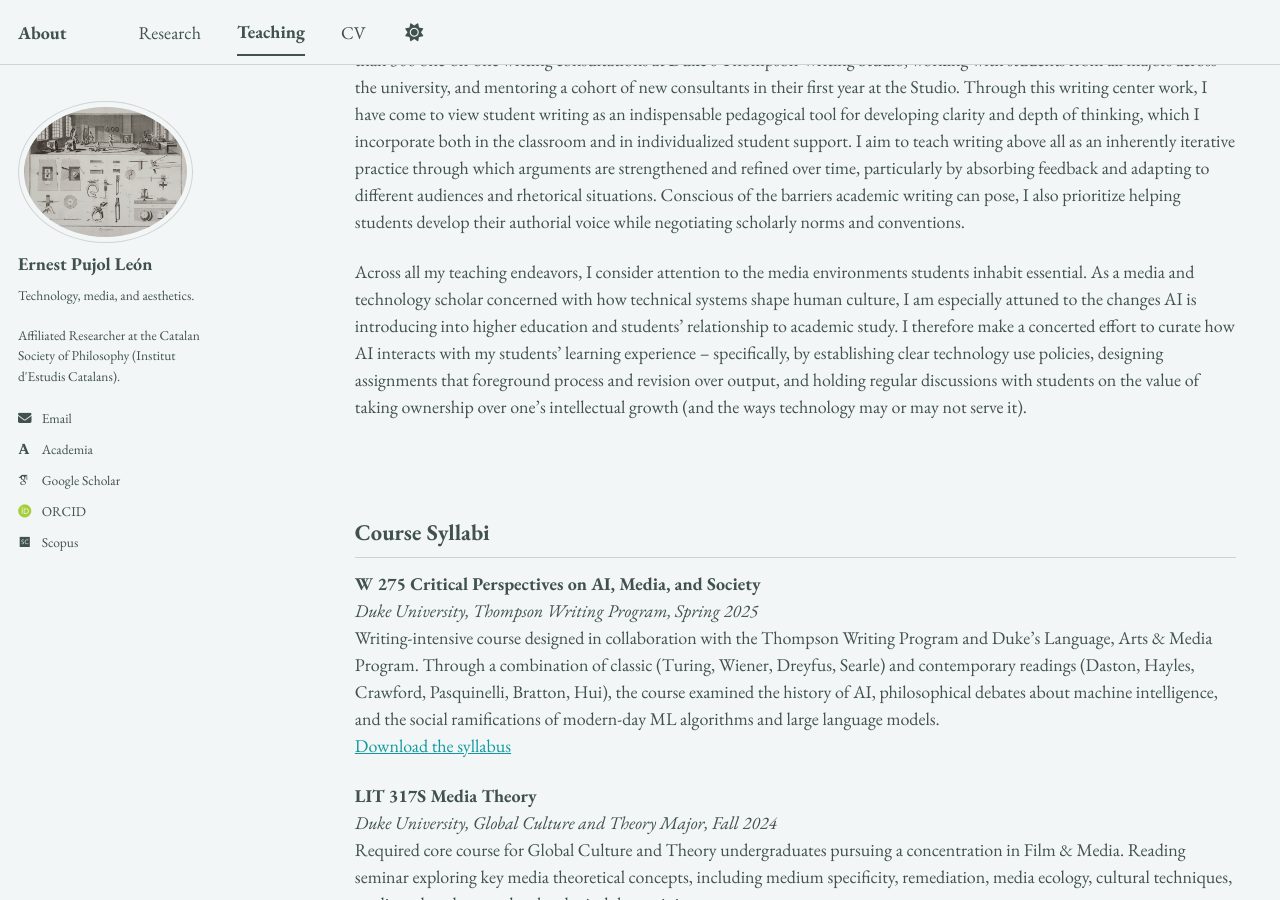
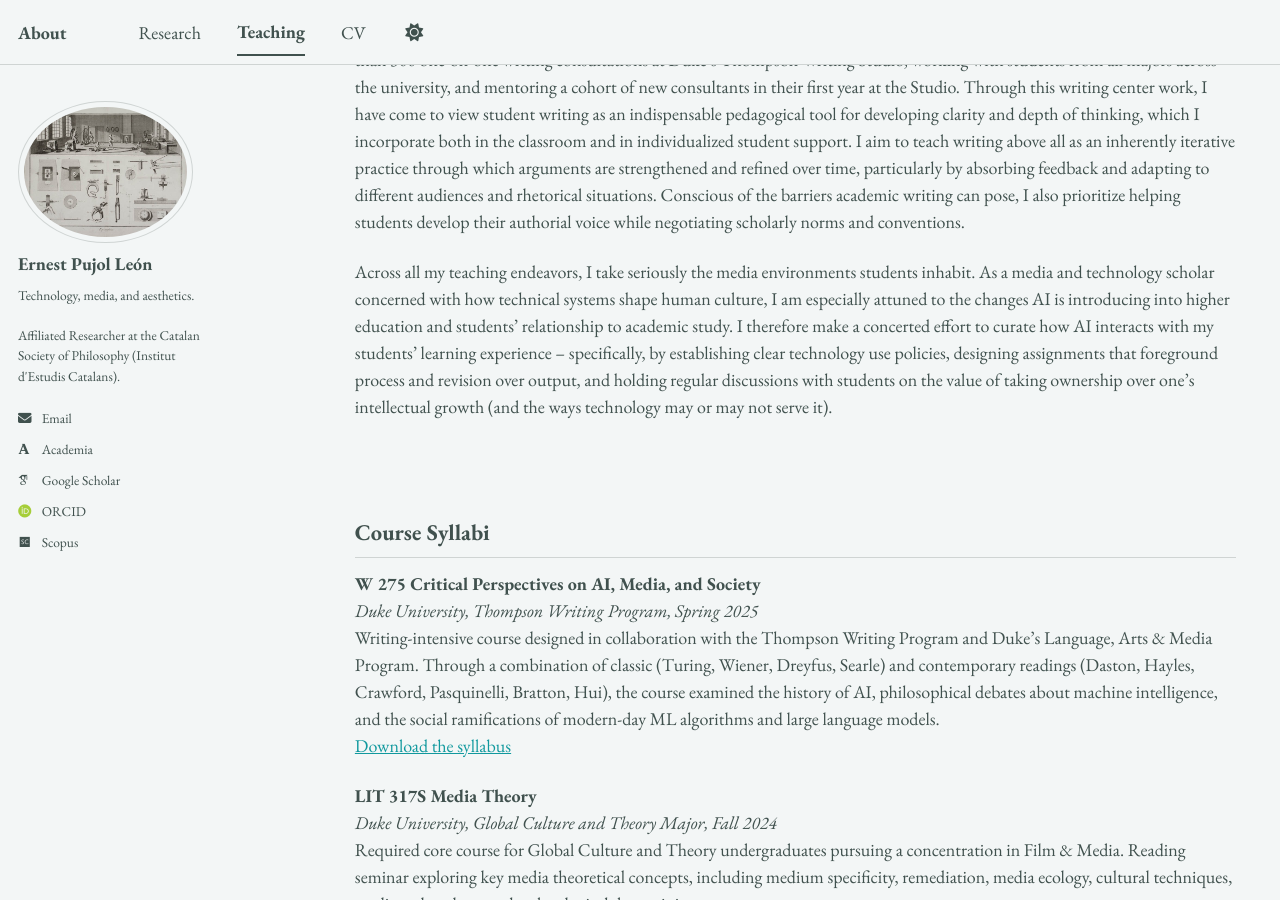
Before and after one commit to epujol90/epujol90.github.io, a Jekyll site: the page built from _pages/teaching.md, in a window 1280 px wide and 900 px high, scrolled down 521 px. Built offline with Jekyll 4.4.1, drawn with Linux system fonts in a browser that asks for light colours; some web fonts are replaced; a script bundle is joined from its source files by our own code; library files that are not in the unit come from our copies.

Commit message:
Update teaching.md

```diff
--- a/_pages/teaching.md
+++ b/_pages/teaching.md
@@ -11,7 +11,7 @@ My teaching experience includes both classroom instruction and writing center pr
 
 Beyond traditional coursework, my teaching owes much to my writing center experience. Over two consecutive years, I led more than 300 one-on-one writing consultations at Duke's Thompson Writing Studio, working with students from all majors across the university, and mentoring a cohort of new consultants in their first year at the Studio. Through this writing center work, I have come to view student writing as an indispensable pedagogical tool for developing clarity and depth of thinking, which I incorporate both in the classroom and in individualized student support. I aim to teach writing above all as an inherently iterative practice through which arguments are strengthened and refined over time, particularly by absorbing feedback and adapting to different audiences and rhetorical situations. Conscious of the barriers academic writing can pose, I also prioritize helping students develop their authorial voice while negotiating scholarly norms and conventions.
 
-Across all my teaching endeavors, I consider attention to the media environments students inhabit essential. As a media and technology scholar concerned with how technical systems shape human culture, I am especially attuned to the changes AI is introducing into higher education and students’ relationship to academic study. I therefore make a concerted effort to curate how AI interacts with my students’ learning experience -- specifically, by establishing clear technology use policies, designing assignments that foreground process and revision over output, and holding regular discussions with students on the value of taking ownership over one’s intellectual growth (and the ways technology may or may not serve it).
+Across all my teaching endeavors, I take seriously the media environments students inhabit. As a media and technology scholar concerned with how technical systems shape human culture, I am especially attuned to the changes AI is introducing into higher education and students’ relationship to academic study. I therefore make a concerted effort to curate how AI interacts with my students’ learning experience -- specifically, by establishing clear technology use policies, designing assignments that foreground process and revision over output, and holding regular discussions with students on the value of taking ownership over one’s intellectual growth (and the ways technology may or may not serve it).
 <br>
 <br>
 <br>
```
